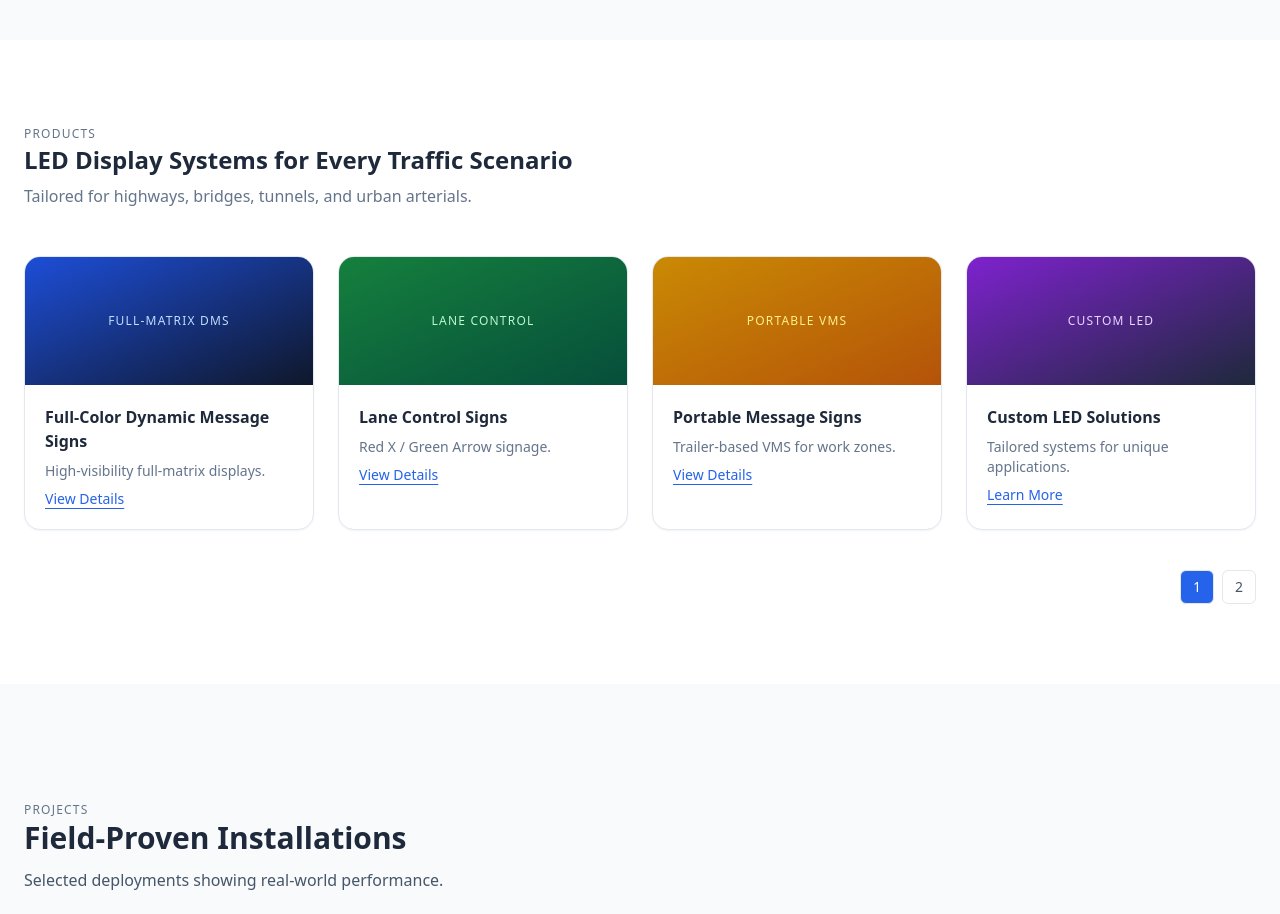
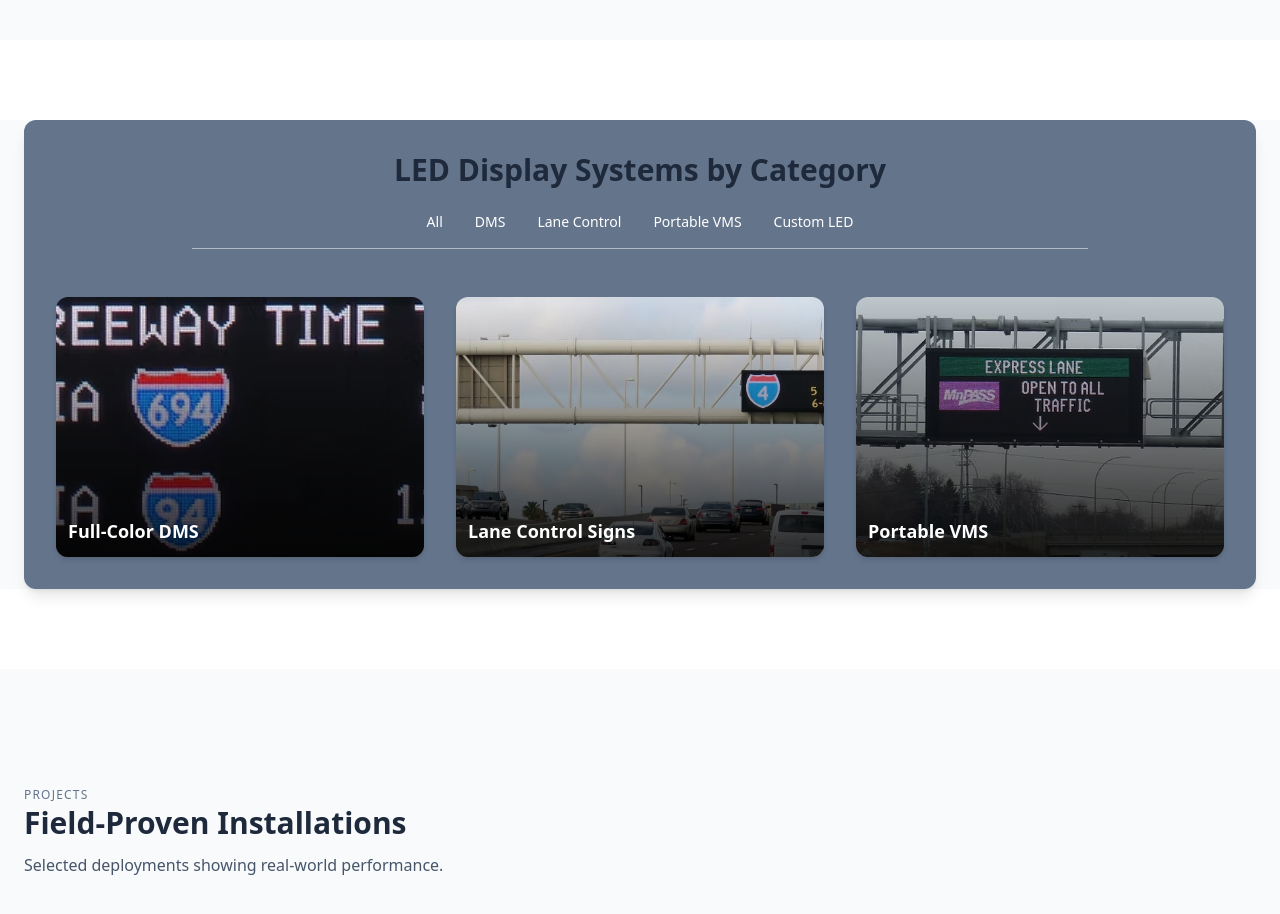
Before and after one commit to BowLs800/Website-Design, a website: page index.html in a window 1280 px wide. Shown: the part 1640-2554 px from the top of the page. Drawn offline with Linux system fonts and the light colour scheme.

Commit message:
new main page product section update

```diff
--- a/index.html
+++ b/index.html
@@ -275,101 +275,104 @@
 
 <!-- ========================= PRODUCTS ========================= -->
 <section id="products" class="py-20">
-  <div class="max-w-7xl mx-auto px-6">
+  <div class="max-w-7xl mx-auto px-6 bg-slate-50">
+    <!-- Product Cards Wrapper -->
+    <div class="bg-slate-500 shadow-lg rounded-xl p-8">
+        <!-- Header -->
+        <div class="mb-12 text-center fade-up text-slate-500">
+          <h2 class="text-3xl font-bold text-slate-800 mb-3">
+            LED Display Systems by Category
+          </h2>
 
-    <div class="mb-12 fade-up">
-      <a href="./products.html"
-         class="uppercase text-xs tracking-widest text-slate-500 mb-2 hover:text-blue-600 transition">
-        Products
-      </a>
+          <!-- Filters -->
+          <div class="flex justify-center gap-8 mt-6 text-white text-sm font-medium">
+            <button class="product-filter active" data-filter="all">All</button>
+            <button class="product-filter" data-filter="dms">DMS</button>
+            <button class="product-filter" data-filter="lane">Lane Control</button>
+            <button class="product-filter" data-filter="portable">Portable VMS</button>
+            <button class="product-filter" data-filter="custom">Custom LED</button>
+          </div>
+            <!-- Thin separator line -->
+            <div class="w-full max-w-4xl mx-auto mt-4 h-px bg-white/50"></div>
+        </div>
 
-      <h2 class="text-2xl font-semibold text-slate-800 mb-2">
-        LED Display Systems for Every Traffic Scenario
-      </h2>
-      <p class="text-slate-500 max-w-xl">Tailored for highways, bridges, tunnels, and urban arterials.</p>
-    </div>
 
-    <!-- 12 Products (Page 1 already in part 1 logic) -->
-<!--      lg:grid-cols-3-->
-    <div class="products-page grid grid-cols-1 sm:grid-cols-2 xl:grid-cols-4 gap-6" data-page="1">
+      <!-- Grid -->
+      <div id="product-grid"
+           class="grid grid-cols-1  sm:grid-cols-3 gap-8">
 
-      <!-- (Sample 4 cards only – you can repeat 12 total) -->
-      <article class="product-card bg-white border border-slate-200 rounded-2xl overflow-hidden shadow-sm hover:shadow-xl transition fade-up">
-        <div class="h-32 bg-gradient-to-br from-blue-700 to-slate-900 text-blue-200 text-xs uppercase tracking-widest flex items-center justify-center">
-          FULL-MATRIX DMS
+        <!-- CARD 1 -->
+        <div class="product-card group cursor-pointer h-[260px]"
+             data-category="dms">
+          <div class="relative w-full h-full overflow-hidden rounded-xl shadow-md">
+            <img src="./images/FreewayTime 600x216.avif"
+                 class="absolute inset-0 w-full h-full object-cover group-hover:scale-110 transition duration-500">
+            <div class="absolute inset-0 bg-gradient-to-t from-black/80 to-transparent"></div>
+            <div class="absolute bottom-3 left-3 text-white font-semibold text-lg">
+              Full-Color DMS
+            </div>
+          </div>
         </div>
-        <div class="p-5 flex flex-col gap-2">
-          <h3 class="font-semibold text-slate-800">Full-Color Dynamic Message Signs</h3>
-          <p class="text-sm text-slate-500 flex-1">High-visibility full-matrix displays.</p>
-          <a href="#" class="text-blue-600 text-sm hover:text-blue-700 underline underline-offset-4">View Details</a>
+
+        <!-- CARD 2 -->
+        <div class="product-card group cursor-pointer h-[260px]"
+             data-category="lane">
+          <div class="relative w-full h-full overflow-hidden rounded-xl shadow-md">
+            <img src="./images/websitePic1.avif"
+                 class="absolute inset-0 w-full h-full object-cover group-hover:scale-110 transition duration-500">
+            <div class="absolute inset-0 bg-gradient-to-t from-black/80 to-transparent"></div>
+            <div class="absolute bottom-3 left-3 text-white font-semibold text-lg">
+              Lane Control Signs
+            </div>
+          </div>
         </div>
-      </article>
 
-      <article class="product-card bg-white border border-slate-200 rounded-2xl overflow-hidden shadow-sm hover:shadow-xl transition fade-up">
-        <div class="h-32 bg-gradient-to-br from-green-700 to-emerald-900 text-green-200 text-xs uppercase tracking-widest flex items-center justify-center">
-          LANE CONTROL
+        <!-- CARD 3 -->
+        <div class="product-card group cursor-pointer h-[260px]"
+             data-category="portable">
+          <div class="relative w-full h-full overflow-hidden rounded-xl shadow-md">
+            <img src="./images/websitePic2.avif"
+                 class="absolute inset-0 w-full h-full object-cover group-hover:scale-110 transition duration-500">
+            <div class="absolute inset-0 bg-gradient-to-t from-black/80 to-transparent"></div>
+            <div class="absolute bottom-3 left-3 text-white font-semibold text-lg">
+              Portable VMS
+            </div>
+          </div>
         </div>
-        <div class="p-5 flex flex-col gap-2">
-          <h3 class="font-semibold text-slate-800">Lane Control Signs</h3>
-          <p class="text-sm text-slate-500 flex-1">Red X / Green Arrow signage.</p>
-          <a href="#" class="text-blue-600 text-sm hover:text-blue-700 underline underline-offset-4">View Details</a>
-        </div>
-      </article>
 
-      <article class="product-card bg-white border border-slate-200 rounded-2xl overflow-hidden shadow-sm hover:shadow-xl transition fade-up">
-        <div class="h-32 bg-gradient-to-br from-yellow-600 to-amber-700 text-yellow-200 text-xs uppercase tracking-widest flex items-center justify-center">
-          PORTABLE VMS
-        </div>
-        <div class="p-5 flex flex-col gap-2">
-          <h3 class="font-semibold text-slate-800">Portable Message Signs</h3>
-          <p class="text-sm text-slate-500 flex-1">Trailer-based VMS for work zones.</p>
-          <a href="#" class="text-blue-600 text-sm hover:text-blue-700 underline underline-offset-4">View Details</a>
-        </div>
-      </article>
-
-      <article class="product-card bg-white border border-slate-200 rounded-2xl overflow-hidden shadow-sm hover:shadow-xl transition fade-up">
-        <div class="h-32 bg-gradient-to-br from-purple-700 to-slate-800 text-purple-200 text-xs uppercase tracking-widest flex items-center justify-center">
-          CUSTOM LED
-        </div>
-        <div class="p-5 flex flex-col gap-2">
-          <h3 class="font-semibold text-slate-800">Custom LED Solutions</h3>
-          <p class="text-sm text-slate-500 flex-1">Tailored systems for unique applications.</p>
-          <a href="#" class="text-blue-600 text-sm hover:text-blue-700 underline underline-offset-4">Learn More</a>
-        </div>
-      </article>
-
-    </div>
-
-    <!-- PAGE 2 -->
-    <div class="products-page hidden grid grid-cols-1 sm:grid-cols-2  xl:grid-cols-4 gap-6" data-page="2">
-      <article class="bg-white border border-slate-200 rounded-2xl p-5 shadow-sm hover:shadow-lg transition fade-up">
-        <div class="h-32 bg-gradient-to-br from-indigo-600 to-purple-800 text-indigo-200 text-xs uppercase flex items-center justify-center">
-          TUNNEL SIGN
-        </div>
-        <h3 class="font-semibold text-slate-800 mt-4 mb-2">Tunnel LED Message Signs</h3>
-        <p class="text-sm text-slate-500 mb-4">High contrast for low-light environments.</p>
-      </article>
-
-      <article class="bg-white border border-slate-200 rounded-2xl p-5 shadow-sm hover:shadow-lg transition fade-up">
-        <div class="h-32 bg-gradient-to-br from-emerald-600 to-teal-800 text-emerald-200 text-xs uppercase flex items-center justify-center">
-          PARKING GUIDANCE
-        </div>
-        <h3 class="font-semibold text-slate-800 mt-4 mb-2">Parking Availability Signs</h3>
-        <p class="text-sm text-slate-500 mb-4">Capacity displays for garages.</p>
-      </article>
-
-    </div>
-
-    <!-- PAGINATION -->
-    <div class="flex justify-end mt-10">
-      <div class="flex gap-2">
-        <button class="page-btn px-3 py-1.5 rounded-md border text-sm font-medium bg-blue-600 text-white" data-go="1">1</button>
-        <button class="page-btn px-3 py-1.5 rounded-md border text-sm font-medium text-slate-600 hover:bg-slate-200" data-go="2">2</button>
       </div>
     </div>
 
   </div>
 </section>
+
+
+<!-- ⭐ JS：分类过滤 -->
+<script>
+document.querySelectorAll('.product-filter').forEach(btn => {
+  btn.addEventListener('click', () => {
+    const filter = btn.dataset.filter;
+
+    // Filter highlight
+    document.querySelectorAll('.product-filter')
+      .forEach(b => b.classList.remove('text-blue-600', 'font-semibold'));
+    btn.classList.add('text-blue-600', 'font-semibold');
+
+    // Card filtering
+    document.querySelectorAll('.product-card').forEach(card => {
+      const category = card.dataset.category;
+
+      if (filter === 'all' || category === filter) {
+        card.classList.remove('hidden');
+      } else {
+        card.classList.add('hidden');
+      }
+    });
+  });
+});
+
+</script>
+
 
 
 
```
Also changed, not shown: dist/output.css.
